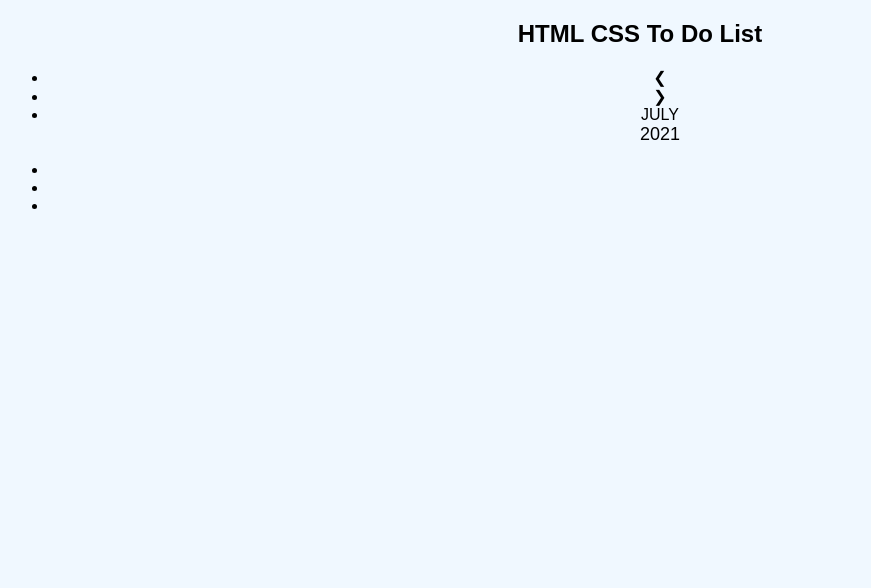
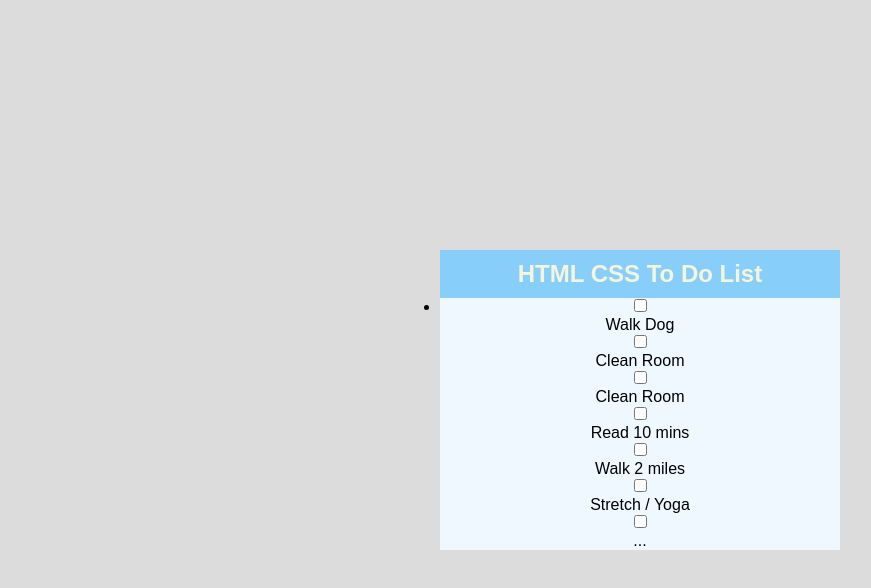
Before and after one commit to kristlittle/10DaysOfCode, a plain HTML site: page 10-Days-Of-Code/Day-03-To-Do/index.html in a window 1280 px wide. Shown: the whole page, without its empty margins (0-871 px from the left). Drawn offline with Linux system fonts and the light colour scheme.

Commit message:
update pages

```diff
--- a/10-Days-Of-Code/Day-03-To-Do/index.html
+++ b/10-Days-Of-Code/Day-03-To-Do/index.html
@@ -15,37 +15,95 @@
 
 <!-- INTERNAL SYLE SHEET-->
 <style>
-
-    /*BODY STYLING*/
-    body{
+    /* * STYLING*/
+    *
+    {
         background-color: aliceblue;
         font-family: sans-serif;
         text-align: center;
+        margin: 0;
+        padding: 0;
+        box-sizing: border-box;
     }
 
     /*BODY STYLING*/
+    body
+    {
+      display: flex;
+      justify-content: center;
+      align-items: center;
+      min-height: 100vh;
+      background: gainsboro;
+    }
+
+    /*LIST STYLING */
+    .list
+    {
+      position: relative;
+      background: burlywood;
+      width: 400px;
+    }
+
+    /**/
+    .list h2
+    {
+      background: lightskyblue;
+      color: beige;
+      padding: 10px 30px;
+      font-weight: 900;
+    }
 
 </style>
 
+  <div class="list">
+      <h2>HTML CSS To Do List</h2>
 
-<div class="list">
-    <h2>HTML CSS To Do List</h2>
+        <ul>
+          <li>
+            <label>
+              <input type="checkbox" name="">
+              <p> Walk Dog </p>
+            </label>
+          </li>
 
-      <ul>
-        <li class="prev">&#10094;</li>
-        <li class="next">&#10095;</li>
-        <li>JULY<br><span style="font-size:18px">2021</span></li>
-      </ul>
-</div>
+          <label>
+            <input type="checkbox" name="">
+              <p> Clean Room</p>
+            </label>
+          </li>
 
-  <ul class="days">
-  <li>  </li>
-  <li> </li>
-  <li> </li>
-  </ul>
+          <label>
+            <input type="checkbox" name="">
+            <p> Clean Room</p>
+            </label>
+          </li>
 
+          <label>
+            <input type="checkbox" name="">
+            <p> Read 10 mins</p>
+          </label>
+          </li>
 
+          <label>
+            <input type="checkbox" name="">
+            <p> Walk 2 miles </p>
+          </label>
+          </li>
 
+          <label>
+            <input type="checkbox" name="">
+            <p> Stretch / Yoga </p>
+          </label>
+          </li>
+
+          <label>
+            <input type="checkbox" name="">
+            <p> ...</p>
+          </label>
+          </li>
+
+        </ul>
+  </div>
 </head>
 
 
```
